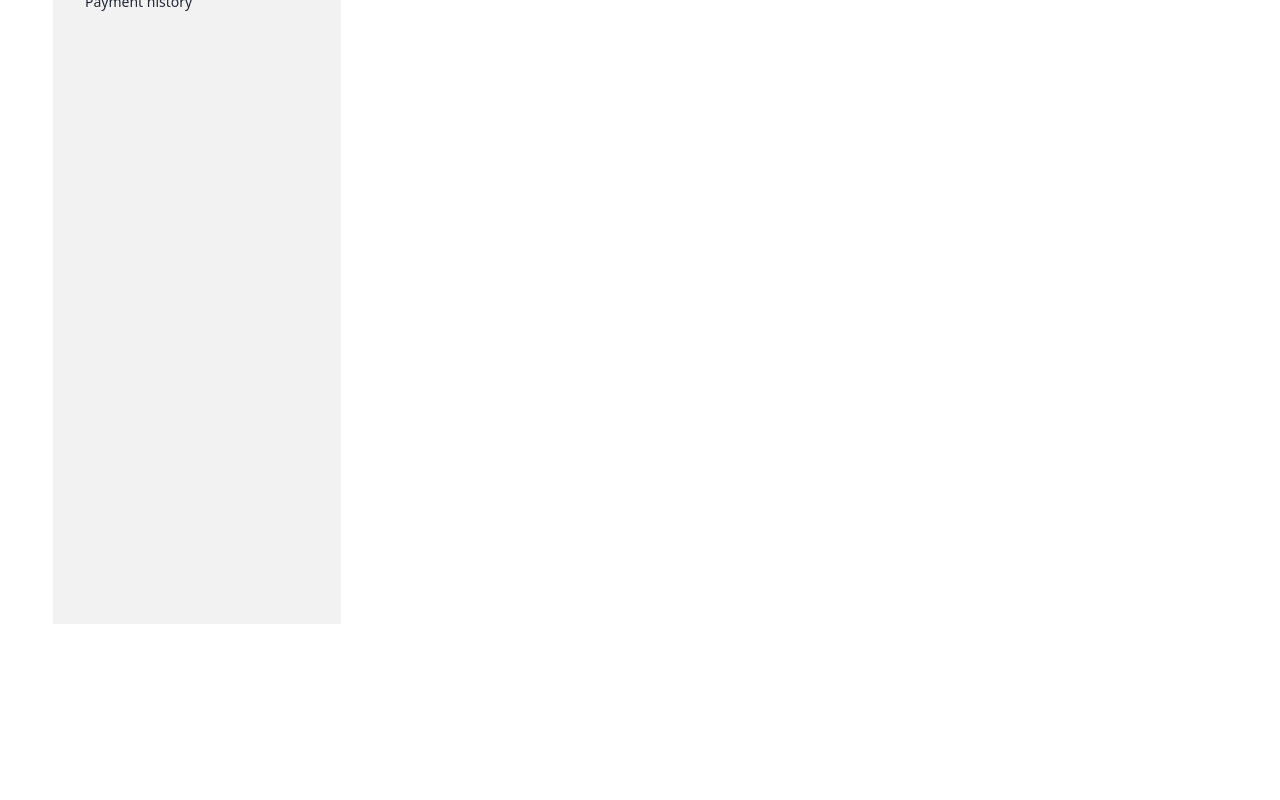
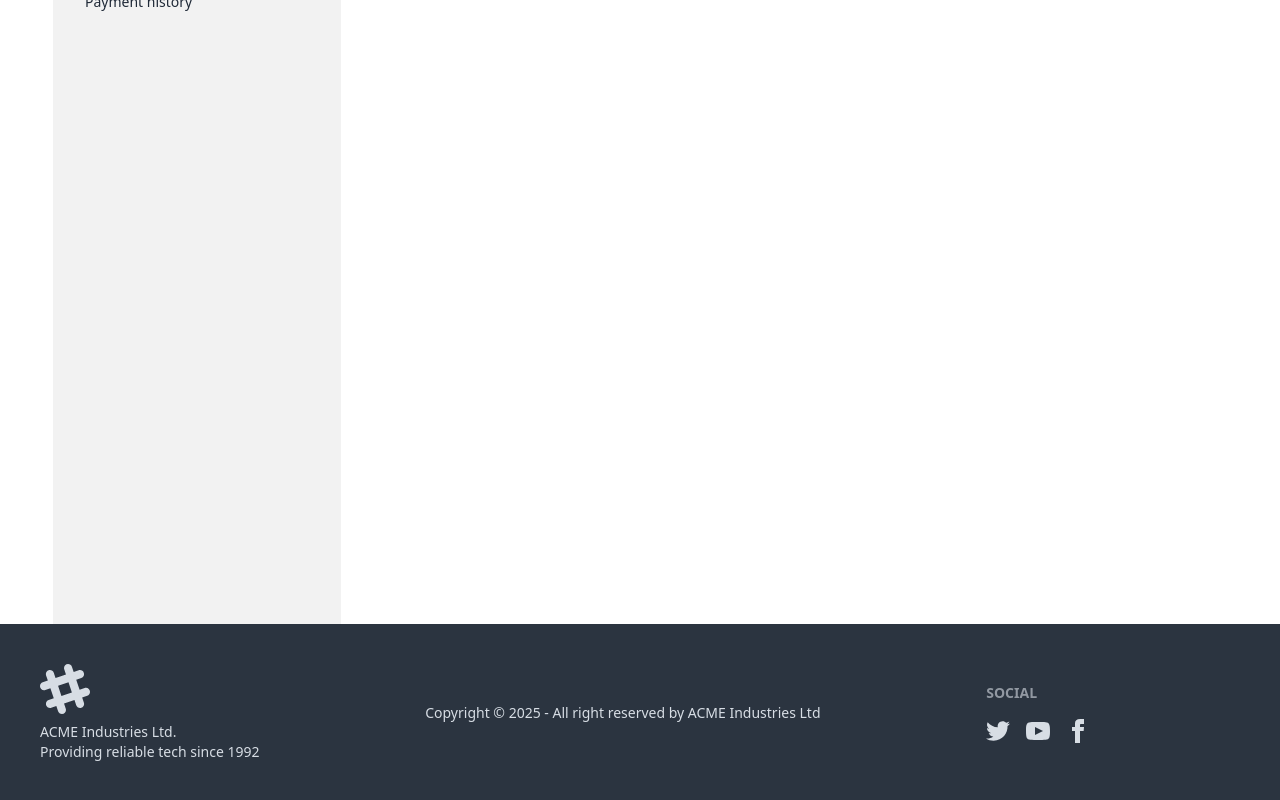
Before and after one commit to User-RAY/task-vault-client-side-a12, a React (Vite) app: page /dashboard in a window 1280 px wide. Shown: the part 340-1140 px from the top of the page. Before the commit the page ends 964 px from the top, so only its background shows below. Built offline with nearby package versions, Linux system fonts and the light colour scheme.

Commit message:
Added footer in dashboard layout

```diff
--- a/src/Layout/Dashboard.jsx
+++ b/src/Layout/Dashboard.jsx
@@ -1,6 +1,7 @@
 import { Outlet } from "react-router-dom";
 import DashNavbar from "../Components/DashNavbar/DashNavbar";
 import DashNavigation from "../Components/DashNavigation/DashNavigation";
+import Footer from "../Components/Footer/Footer";
 
 
 
@@ -9,7 +10,7 @@ const Dashboard = () => {
         <div>
             <DashNavbar></DashNavbar>
             <DashNavigation><Outlet></Outlet></DashNavigation>
-
+            <Footer></Footer>
 
         </div>
     );
```
